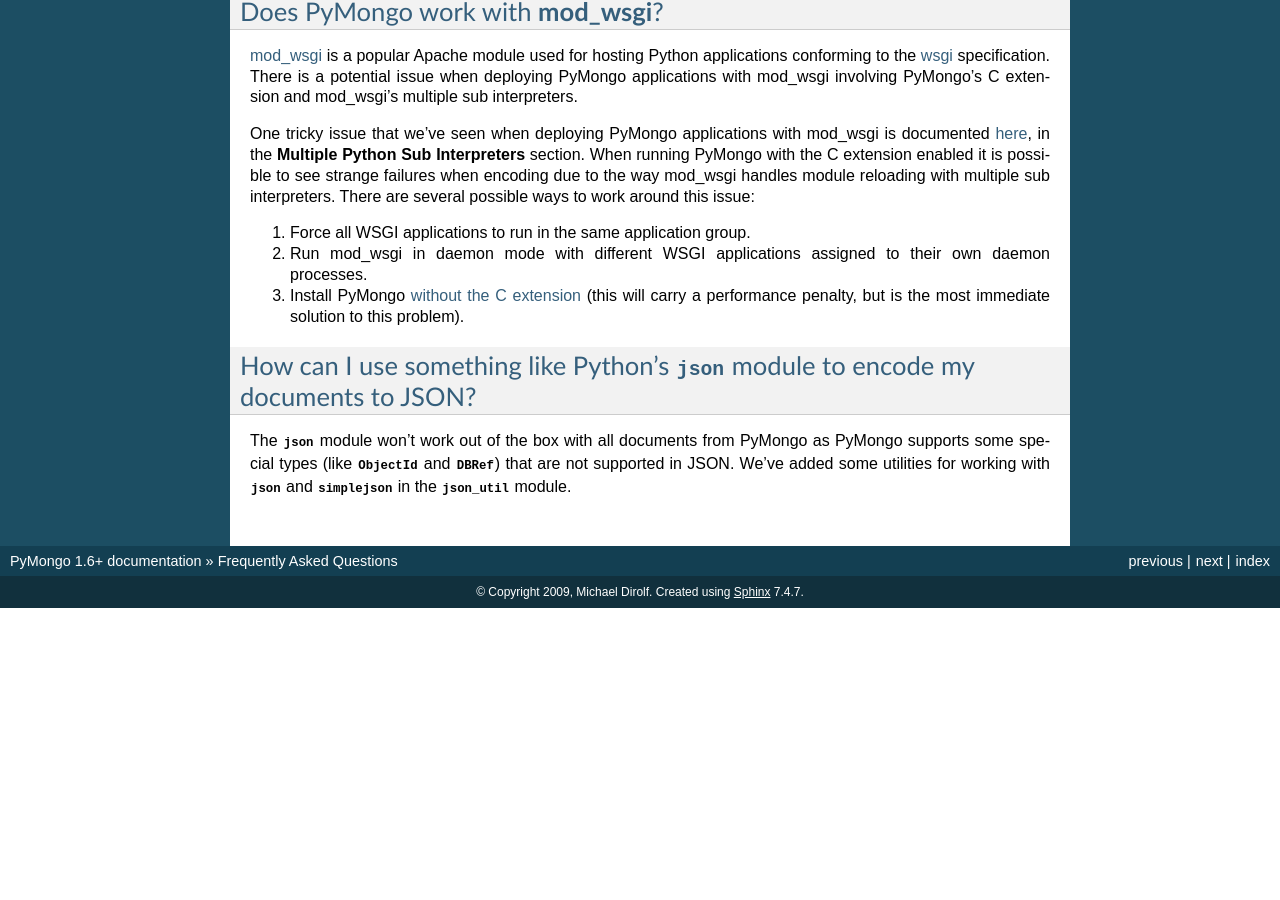
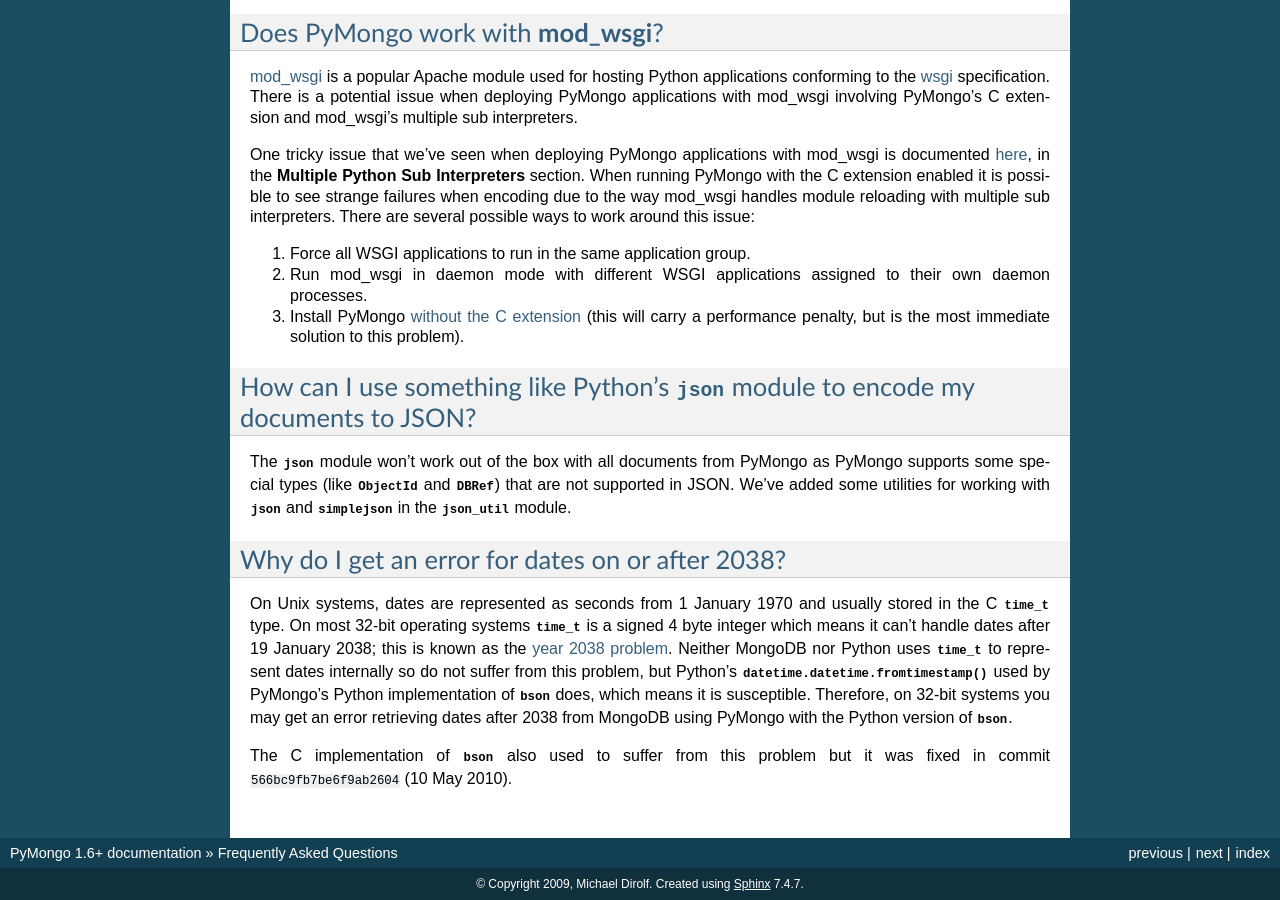
Before and after one commit to mongodb/mongo-python-driver, a Sphinx documentation site: the page built from doc/faq.rst, in a window 1280 px wide and 900 px high, scrolled down 2832 px. Built offline with Sphinx 7.4.7, drawn with Linux system fonts in a browser that asks for light colours; pages that are not in the unit, such as notebooks, are missing from menus; before the commit the page ends 3440 px from its top, so only the background shows below that; some of the changed text lies outside the part shown.

Commit message:
Note year 2038 problem in FAQ.

```diff
--- a/doc/faq.rst
+++ b/doc/faq.rst
@@ -181,3 +181,20 @@
 that are not supported in JSON. We've added some utilities for working
 with :mod:`json` and :mod:`simplejson` in the
 :mod:`~pymongo.json_util` module.
+
+.. _year-2038-problem:
+
+Why do I get an error for dates on or after 2038?
+-------------------------------------------------
+On Unix systems, dates are represented as seconds from 1 January 1970 and usually stored in the C
+:mod:`time_t` type. On most 32-bit operating systems :mod:`time_t` is a signed 4 byte integer
+which means it can't handle dates after 19 January 2038; this is known as the
+`year 2038 problem <http://en.wikipedia.org/wiki/Year_2038_problem>`_. Neither MongoDB nor
+Python uses :mod:`time_t` to represent dates internally so do not suffer from this problem, but
+Python's :mod:`datetime.datetime.fromtimestamp()` used by PyMongo's Python implementation of
+:mod:`bson` does, which means it is susceptible. Therefore, on 32-bit systems you may get an
+error retrieving dates after 2038 from MongoDB using PyMongo with the Python version of
+:mod:`bson`.
+
+The C implementation of :mod:`bson` also used to suffer from this problem but it was fixed in
+commit ``566bc9fb7be6f9ab2604`` (10 May 2010).
```
